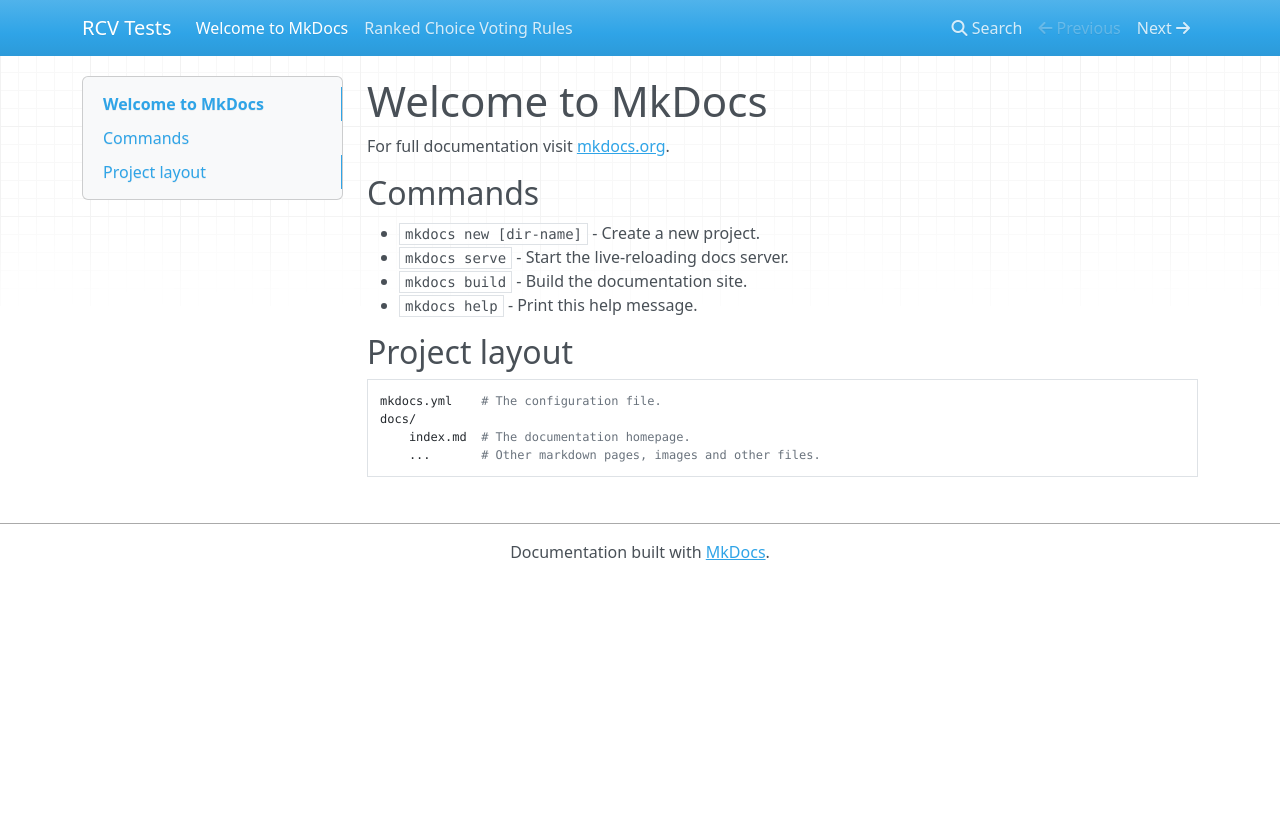
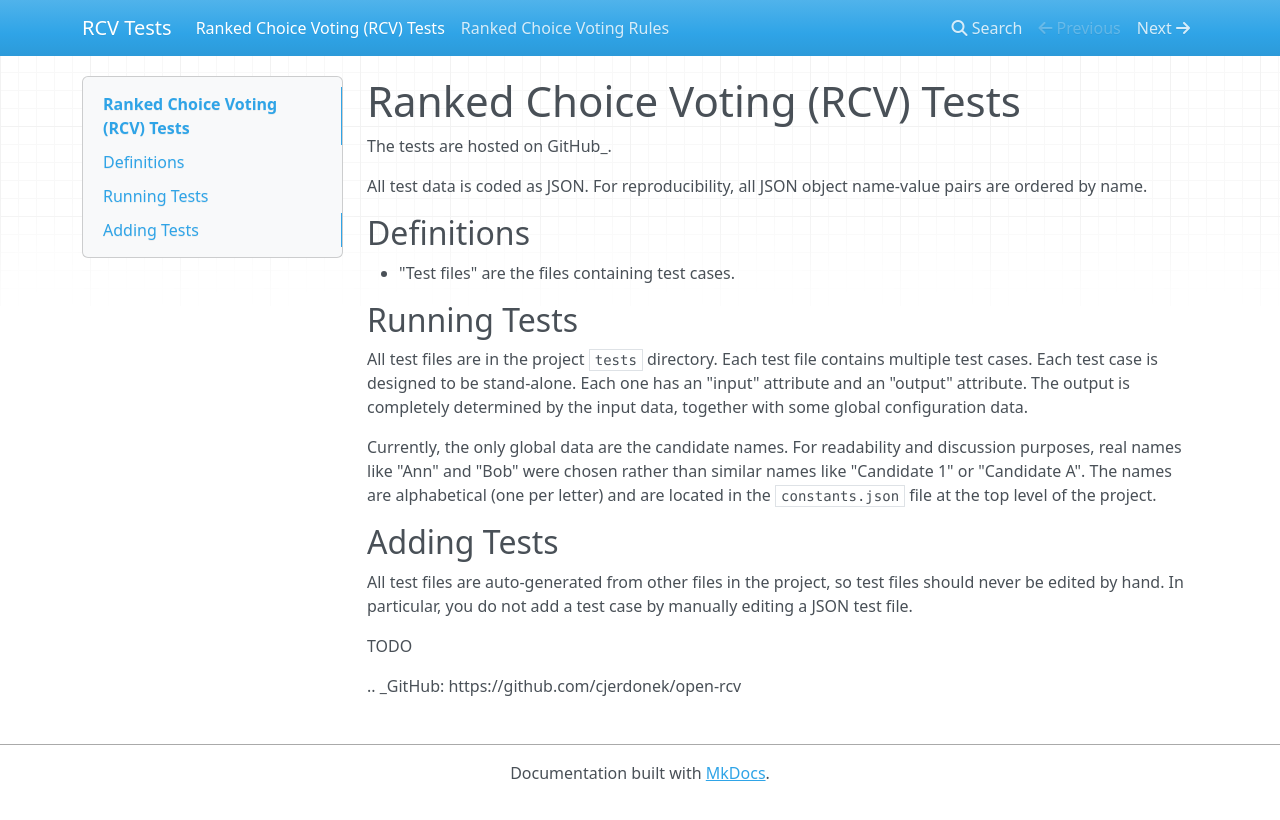
Before and after one commit to cjerdonek/open-rcv-tests, an MkDocs documentation site: the page built from docs/index.md, in a window 1280 px wide. Shown: the top 820 px of the page. Built offline with MkDocs 1.6.1, drawn with Linux system fonts in a browser that asks for light colours; nearby versions of some CDN libraries.

Commit message:
Add more documentation.

```diff
--- a/docs/index.md
+++ b/docs/index.md
@@ -1,17 +1,39 @@
-# Welcome to MkDocs
+# Ranked Choice Voting (RCV) Tests
 
-For full documentation visit [mkdocs.org](http://mkdocs.org).
 
-## Commands
+The tests are hosted on GitHub_.
 
-* `mkdocs new [dir-name]` - Create a new project.
-* `mkdocs serve` - Start the live-reloading docs server.
-* `mkdocs build` - Build the documentation site.
-* `mkdocs help` - Print this help message.
+All test data is coded as JSON.  For reproducibility, all JSON object
+name-value pairs are ordered by name.
 
-## Project layout
 
-    mkdocs.yml    # The configuration file.
-    docs/
-        index.md  # The documentation homepage.
-        ...       # Other markdown pages, images and other files.
+## Definitions
+
+* "Test files" are the files containing test cases.
+
+
+## Running Tests
+
+All test files are in the project `tests` directory.  Each test file
+contains multiple test cases.  Each test case is designed to be stand-alone.
+Each one has an "input" attribute and an "output" attribute.  The output is
+completely determined by the input data, together with some global
+configuration data.
+
+Currently, the only global data are the candidate names.  For readability
+and discussion purposes, real names like "Ann" and "Bob" were chosen
+rather than similar names like "Candidate 1" or "Candidate A".  The names
+are alphabetical (one per letter) and are located in the `constants.json`
+file at the top level of the project.
+
+
+## Adding Tests
+
+All test files are auto-generated from other files in the project, so
+test files should never be edited by hand.  In particular, you do not
+add a test case by manually editing a JSON test file.
+
+TODO
+
+
+.. _GitHub: https://github.com/cjerdonek/open-rcv
```
Also changed, not shown: README.md (+1 -1 lines).
